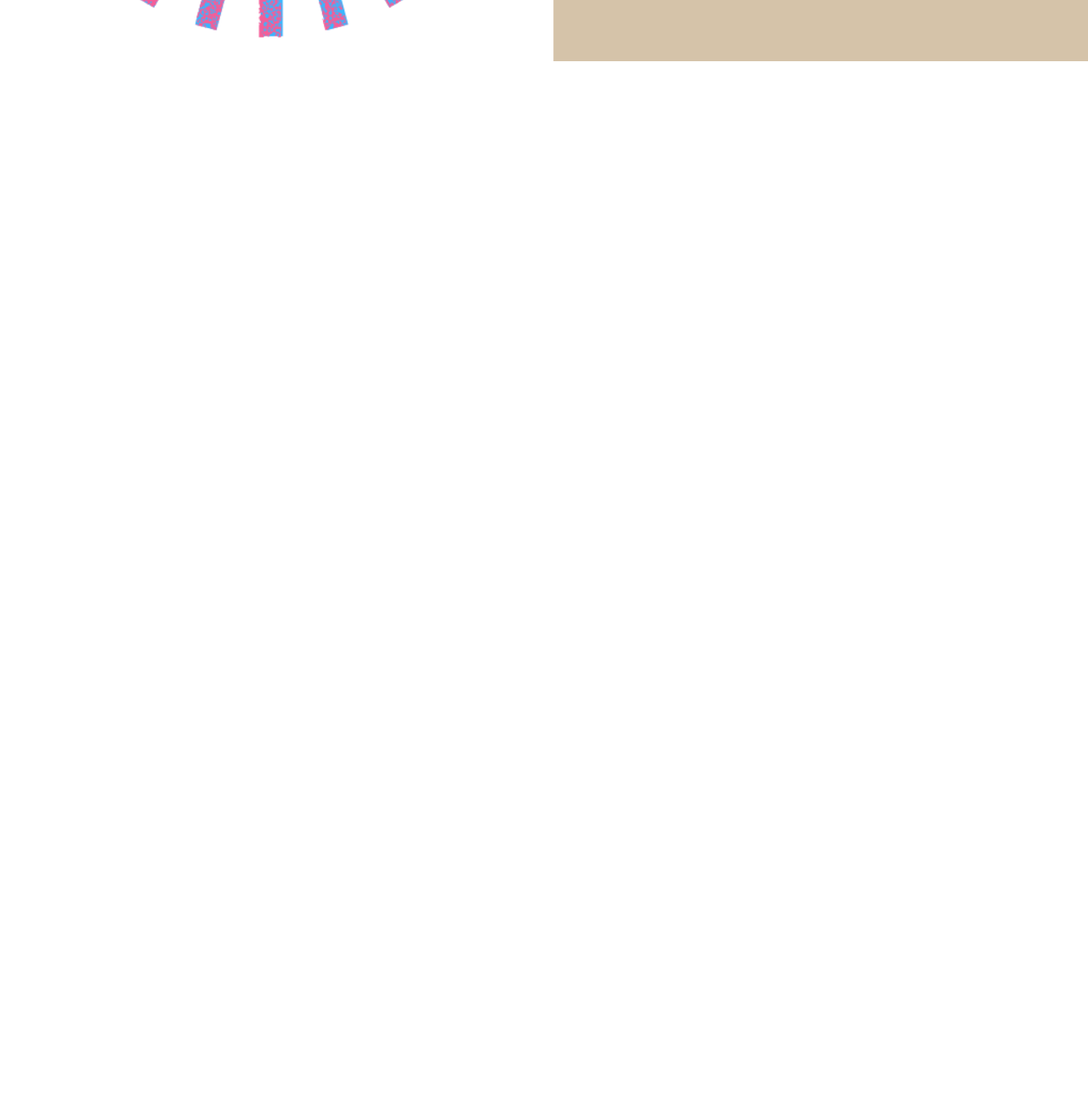
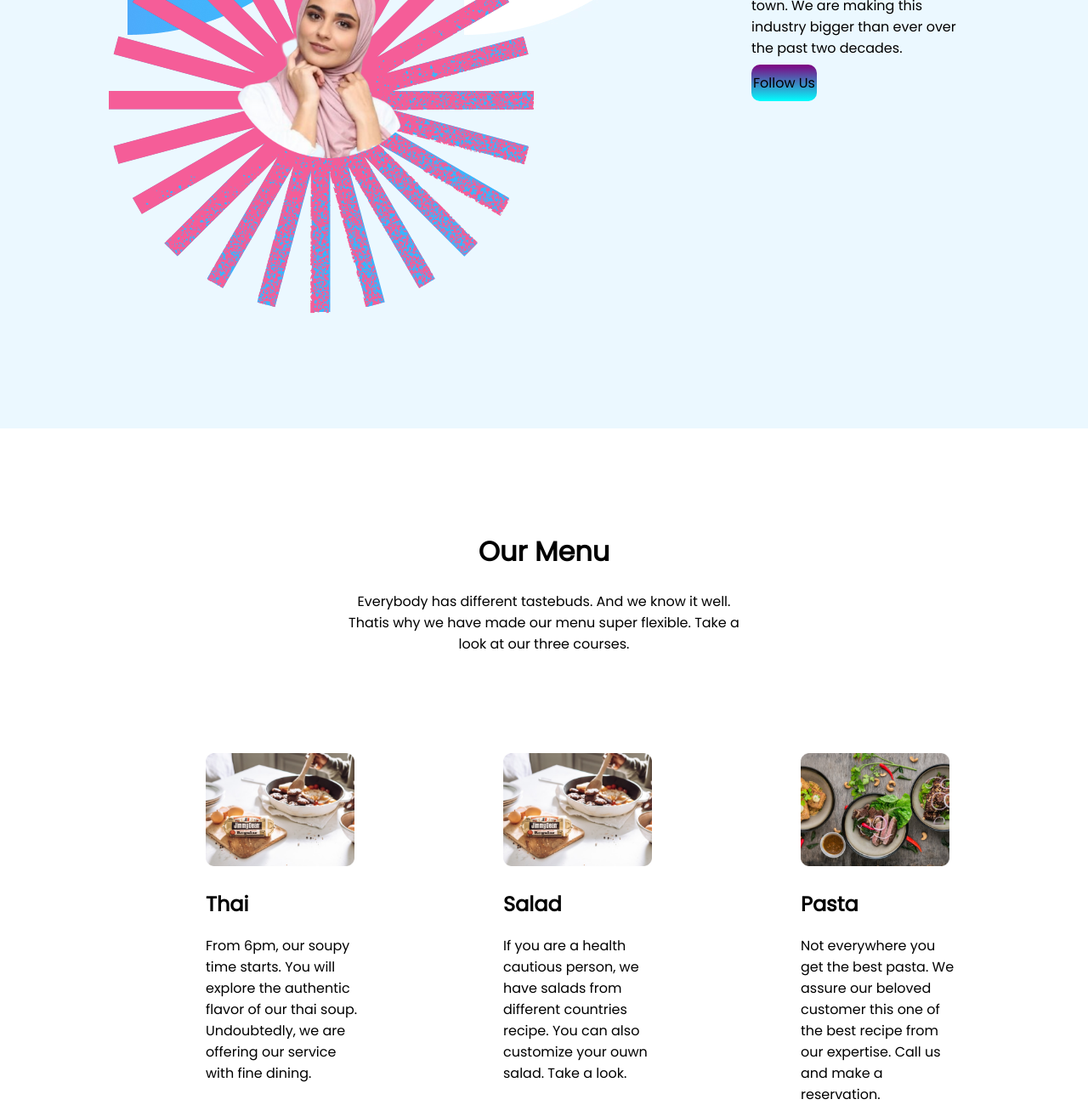
Before and after one commit to raisanowreen/Food-Story, a plain HTML site: page index.html in a window 1280 px wide. Shown: the part 1388-2688 px from the top of the page at 85% size. Before the commit the page ends 1498 px from the top, so only its background shows below. Drawn offline with Linux system fonts and the light colour scheme.

Commit message:
fourth commit

```diff
--- a/index.html
+++ b/index.html
@@ -18,9 +18,9 @@
         <div class="half-width">
             <h1><span class="orange-color">Howdy!</span></h1>
             <h1>Welcome to our Yummy World.</h1>
-            <h3>We know you are a fan of food. But you want to taste the authentic flavor and also expect cheap iteams.
+            <p>We know you are a fan of food. But you want to taste the authentic flavor and also expect cheap iteams.
                 You
-                are at the right place now.</h3>
+                are at the right place now.</p>
             <a class="button" href="https://www.google.com/maps">Find Us</a>
         </div>
         <div class="half-width">
@@ -33,12 +33,38 @@
         </div>
         <div class="half-width">
             <h1>About Us</h1>
-            <h3>We are one of the greatest food restaurant you will ever find in town. We are making this industry
-                bigger than ever over the past two decades.</h3>
+            <p>We are one of the greatest food restaurant you will ever find in town. We are making this industry
+                bigger than ever over the past two decades.</p>
             <a class="button" href="https://www.instagram.com/">Follow Us</a>
         </div>
     </section>
-
+    <div class="align-center">
+        <h1>Our Menu</h1>
+        <p>Everybody has different tastebuds. And we know it well. Thatis why we have made our menu
+            super flexible. Take
+            a
+            look at our three courses.</p>
+    </div>
+    <section class="new-display">
+        <div class="share-width">
+            <img src="images/food/Project Cover.jpg" alt="Photo of Soup">
+            <h2>Thai</h2>
+            <p>From 6pm, our soupy time starts. You will explore the authentic flavor of our thai soup. Undoubtedly, we
+                are offering our service with fine dining.</p>
+        </div>
+        <div class="share-width">
+            <img src="images/food/Project Cover.jpg" alt="Photo of Salad">
+            <h2>Salad</h2>
+            <p>If you are a health cautious person, we have salads from different countries recipe. You can also
+                customize your ouwn salad. Take a look.</p>
+        </div>
+        <div class="share-width">
+            <img src="images/food/Project Cover1.jpg" alt="Photo of Pasta">
+            <h2>Pasta</h2>
+            <p>Not everywhere you get the best pasta. We assure our beloved customer this one of the best recipe from
+                our expertise. Call us and make a reservation.</p>
+        </div>
+    </section>
 </body>
 
 </html>
--- a/style.css
+++ b/style.css
@@ -2,11 +2,10 @@ body{
     font-family: 'Poppins', sans-serif;
     margin-left: 0%;
     margin-right: 0%;
-    margin-bottom: 3%;
 }
 .align-center{
     text-align: center;
-    color: white;
+    padding: 100px 400px;
 }
 .bg-one{
     background-image: url(images/bg\ one.png);
@@ -29,24 +28,36 @@ div{
     text-decoration: none;
     background-image: linear-gradient(purple, cyan);
     padding: 10px 2px;
-    border-radius: 3px;
+    border-radius: 10px;
     color:black;
     font-weight: 3px;
 }
 .bg-two{
     display: flex;
-    background-image: url(images/bg\ two.png);
-    background-repeat: no-repeat;
+    background-image: url(images/shapes/Frame\ 56.jpg);
 }
 .half-width{
     width: 50%;
-    padding:20px 20px;
-}
-.half-width img{
-    width: 100%;
+    padding:10%;
 }
 .bg-three{
     display: flex;
-    background-image: url(images/bg\ three.png);
-    background-repeat: no-repeat;
+    background-image: url(images/shapes/Frame\ 57.jpg);
 }
+.new-display{
+    display: flex;
+    margin-left: 15%;
+    margin-right: 0;
+}
+.share-width{
+    width: 35%;
+    padding: 0px 50px;
+    height: 300px;
+    width: 250px;
+}
+.share-width img{
+    width: 70%;
+}
+.share-width p{
+    padding-right: 25%;
+}
```
